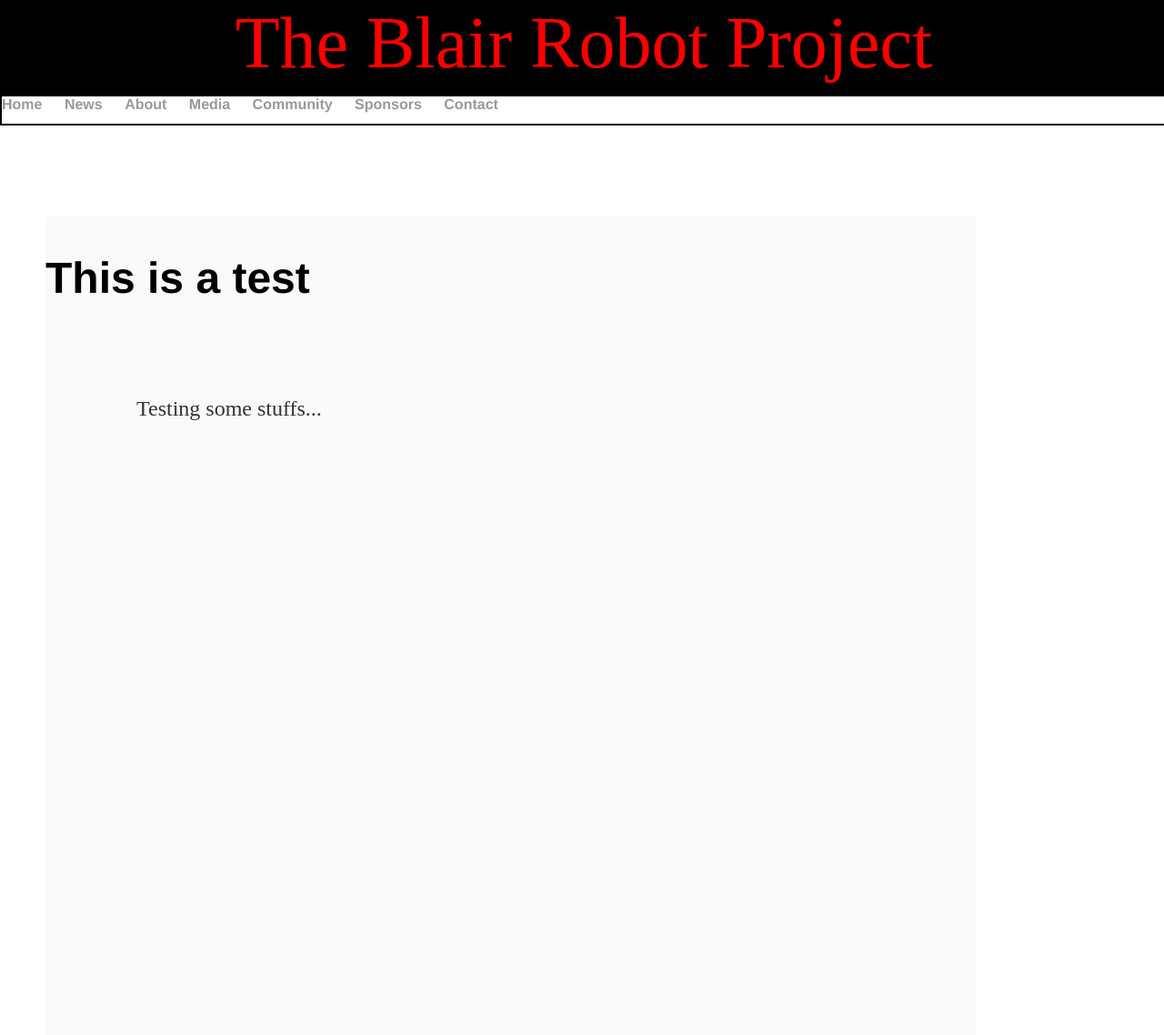
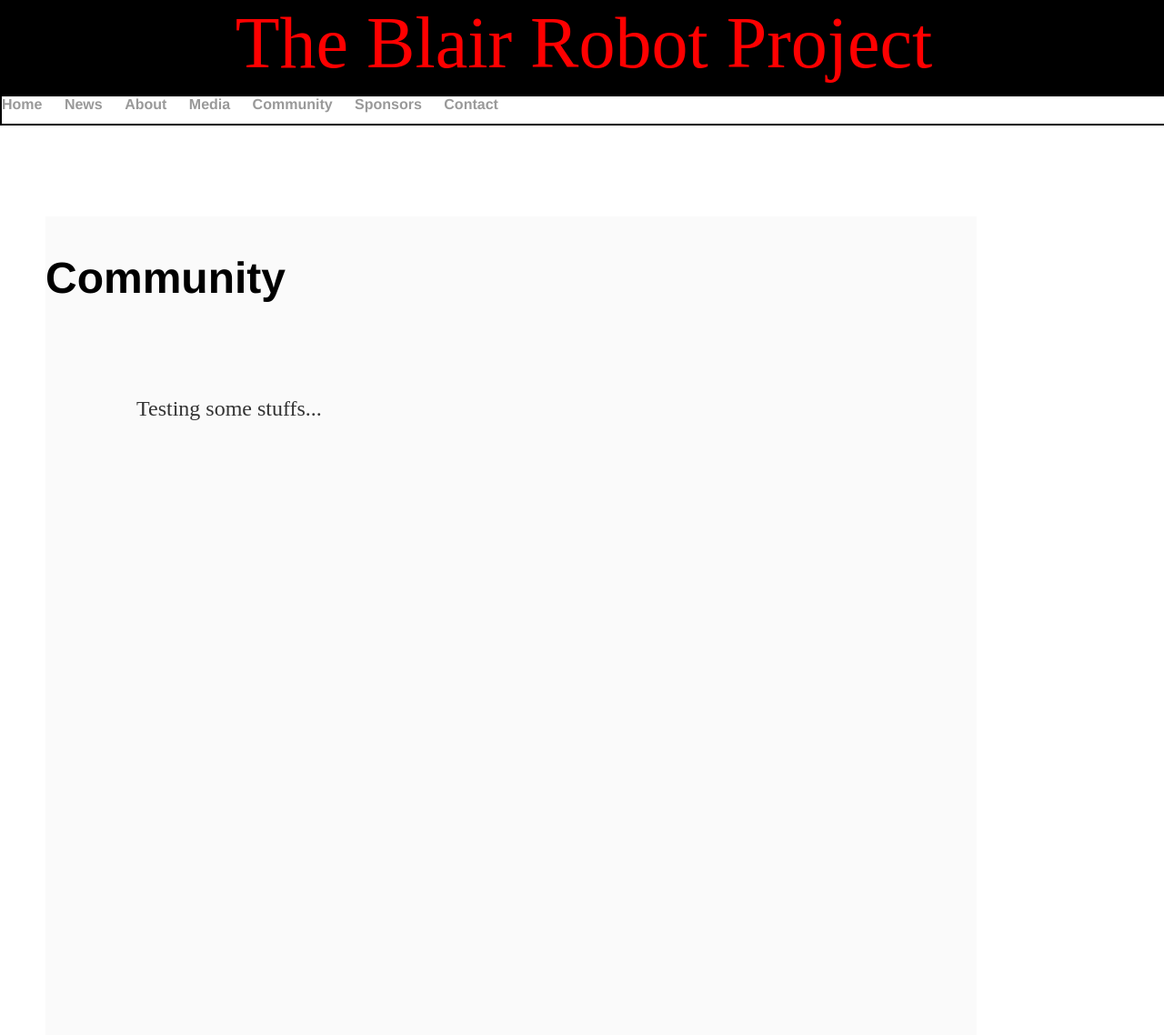
Before and after one commit to mouseythemouse/blair-robot-project.github.io, a Jekyll site: the page built from Community/index.html, in a window 1280 px wide. Shown: the whole page at 91% size. Built offline with Jekyll 4.4.1, drawn with Linux system fonts in a browser that asks for light colours.

Commit message:
Update index.html

```diff
--- a/Community/index.html
+++ b/Community/index.html
@@ -3,6 +3,6 @@ layout: default
 title: Community
 ---
 <div class="community">
-	<h2>This is a test</h2>
+	<h2>Community</h2>
 	<p>Testing some stuffs...</p>
 </div>
```
